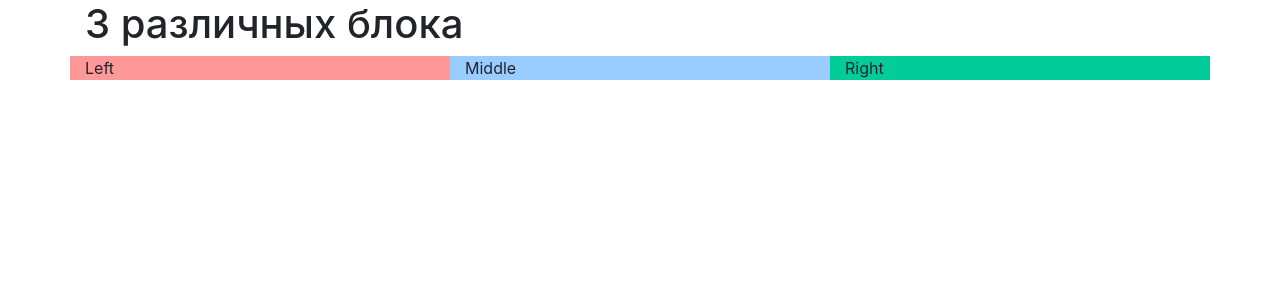
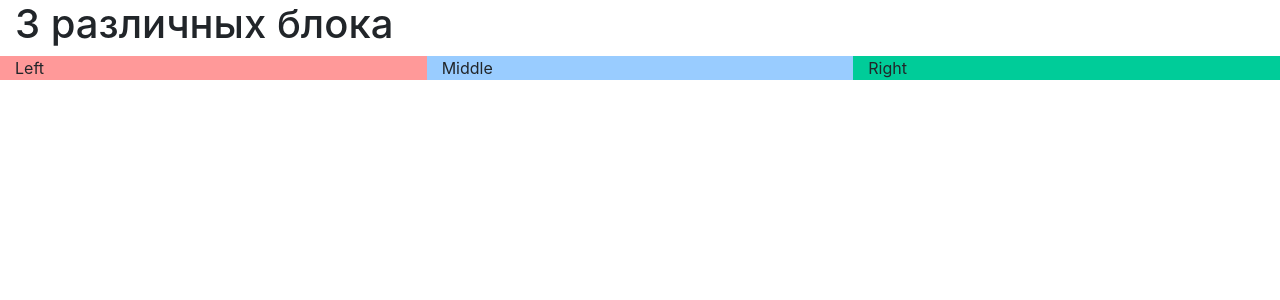
Before and after one commit to JeK2a/my-first-space, a Django app: template space/templates/space/test.html in a window 1280 px wide. Shown: the top 300 px of the page. Run offline with Django 3.2, Linux system fonts and the light colour scheme; the template is opened without the code that fills it, so the values that code supplies are empty; some libraries are stand-ins or nearby versions.

Commit message:
Fix CSS style

```diff
--- a/space/templates/space/test.html
+++ b/space/templates/space/test.html
@@ -3,21 +3,20 @@
 <head>
     <meta charset="UTF-8">
     <title>Title</title>
+    <meta name="viewport" content="width=device-width, initial-scale=1">
     <link rel="stylesheet" href="https://maxcdn.bootstrapcdn.com/bootstrap/4.0.0/css/bootstrap.min.css" integrity="sha384-Gn5384xqQ1aoWXA+058RXPxPg6fy4IWvTNh0E263XmFcJlSAwiGgFAW/dAiS6JXm" crossorigin="anonymous">
     <script src="https://maxcdn.bootstrapcdn.com/bootstrap/4.0.0/js/bootstrap.min.js" integrity="sha384-JZR6Spejh4U02d8jOt6vLEHfe/JQGiRRSQQxSfFWpi1MquVdAyjUar5+76PVCmYl" crossorigin="anonymous"></script>
     <script src="https://code.jquery.com/jquery-3.2.1.slim.min.js" integrity="sha384-KJ3o2DKtIkvYIK3UENzmM7KCkRr/rE9/Qpg6aAZGJwFDMVNA/GpGFF93hXpG5KkN" crossorigin="anonymous"></script>
     <script src="https://cdnjs.cloudflare.com/ajax/libs/popper.js/1.12.9/umd/popper.min.js" integrity="sha384-ApNbgh9B+Y1QKtv3Rn7W3mgPxhU9K/ScQsAP7hUibX39j7fakFPskvXusvfa0b4Q" crossorigin="anonymous"></script>
 </head>
 <body>
-    <div class="container">
-{#   <div class="container-fluid">#}
+   <div class="container-fluid">
         <h1>3 различных блока</h1>
         <div class="row">
-            <div class="col-md-4" style="background-color: #ff9999">Left</div>
-            <div class="col-md-4" style="background-color: #99CCFF">Middle</div>
-            <div class="col-md-4" style="background-color: #00CC99">Right</div>
+            <div class="col-xs-12 col-sm-4 col-md-4 col-lg-4" style="background-color: #ff9999">Left</div>
+            <div class="col-xs-12 col-sm-4 col-md-4 col-lg-4" style="background-color: #99CCFF">Middle</div>
+            <div class="col-xs-12 col-sm-4 col-md-4 col-lg-4" style="background-color: #00CC99">Right</div>
         </div>
     </div>
-
 </body>
 </html>
```
Also changed, not shown: space/templates/space/message_list.html (+4 -3 lines).
